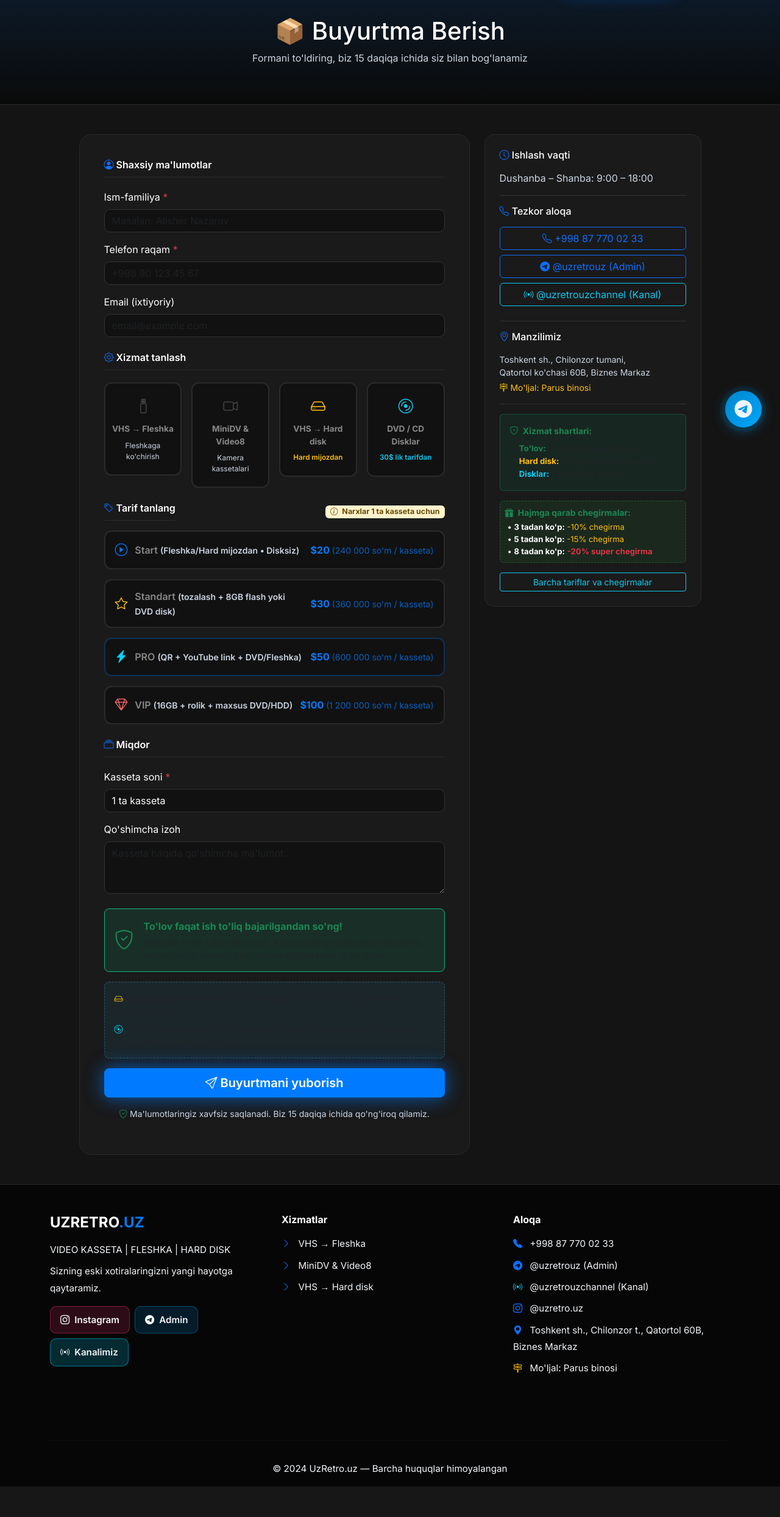
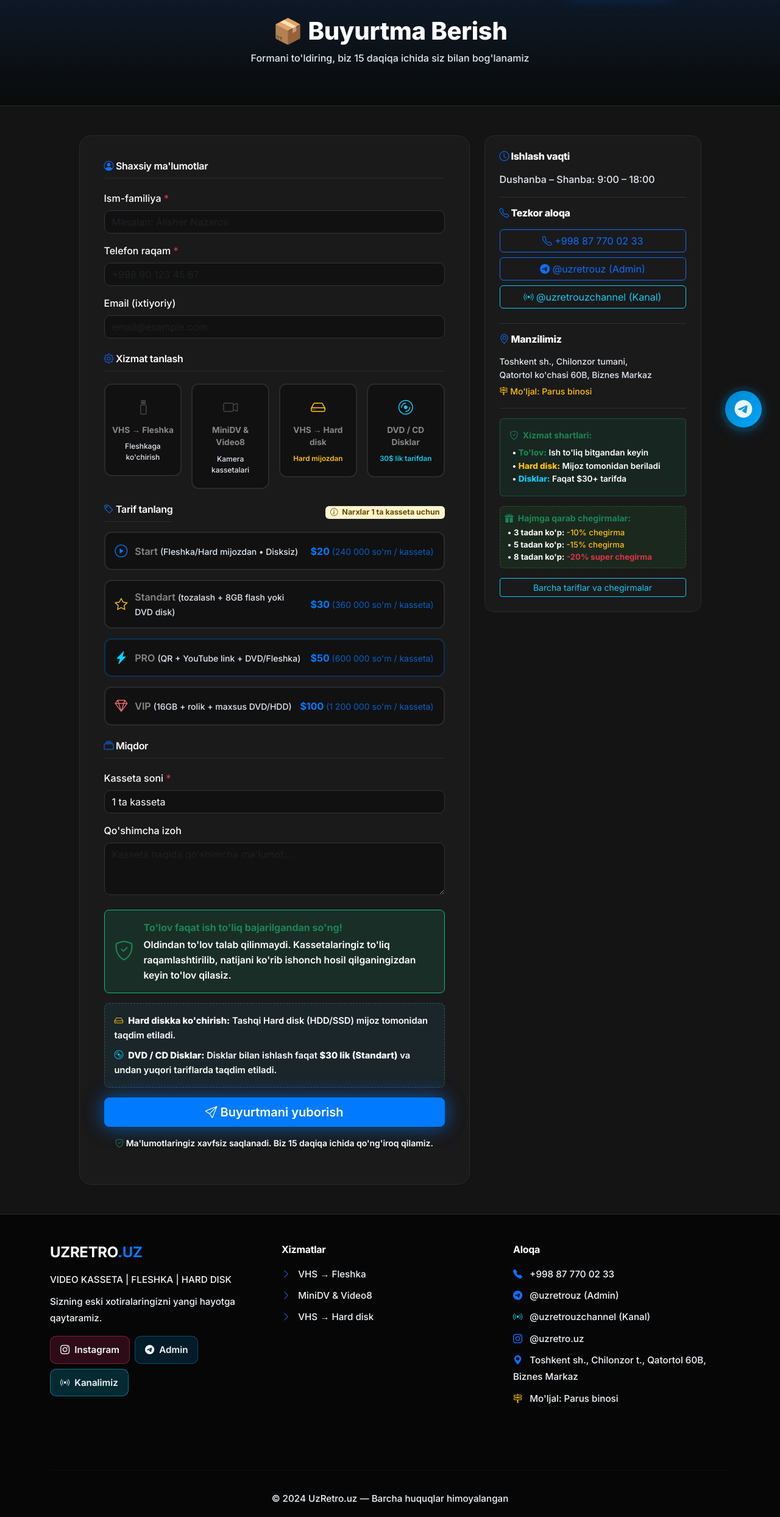
Before and after one commit to javoxirmahmudov012-coder/uzretro_uz, a Flask app: page /order in a window 1280 px wide. Shown: the part 69-2557 px from the top of the page at 61% size. Before the commit the page ends 2507 px from the top, so only its background shows below. Run offline with Flask 3, Linux system fonts and the light colour scheme.

Commit message:
Barcha yozuvlar yuqori kontrastli, qalin (bold) va 100% aniq ko'rinadigan qilindi

```diff
--- a/static/css/style.css
+++ b/static/css/style.css
@@ -9,15 +9,29 @@
     --bg-card: #141414;
     --bg-card2: #1a1a1a;
     --border: #2a2a2a;
-    --text-muted: #888;
+    --text-muted: #cbd5e1;
 }
 
 * { box-sizing: border-box; }
 body {
     font-family: 'Inter', sans-serif;
     background: var(--bg-dark);
-    color: #e0e0e0;
+    color: #f8fafc;
+    font-weight: 500;
     overflow-x: hidden;
+    -webkit-font-smoothing: antialiased;
+}
+
+p {
+    color: #f1f5f9;
+    font-weight: 500;
+    line-height: 1.6;
+}
+
+h1, h2, h3, h4, h5, h6 {
+    font-weight: 800;
+    color: #ffffff;
+    letter-spacing: -0.3px;
 }
 
 /* -------- NAVBAR -------- */
@@ -157,9 +171,34 @@ body {
 .section-title { font-size: 2.2rem; font-weight: 800; color: #fff; margin-bottom: 12px; }
 .section-subtitle { color: #f1f5f9; font-size: 1.05rem; opacity: 0.9; }
 
-/* Global text-muted override for dark theme */
-.text-muted {
-    color: #cbd5e1 !important;
+/* Global text-muted and secondary text overrides for high contrast and readability */
+.text-muted,
+.text-body-secondary,
+.text-secondary {
+    color: #e2e8f0 !important;
+    font-weight: 500;
+}
+
+.trust-banner-desc {
+    color: #ffffff !important;
+    font-weight: 600 !important;
+    font-size: 0.98rem !important;
+    line-height: 1.6;
+}
+[data-theme="light"] .trust-banner-desc {
+    color: #064e3b !important;
+    font-weight: 600 !important;
+}
+
+.terms-banner-list {
+    color: #ffffff !important;
+    font-weight: 600 !important;
+    font-size: 0.92rem;
+    line-height: 1.65;
+}
+[data-theme="light"] .terms-banner-list {
+    color: #0f172a !important;
+    font-weight: 600 !important;
 }
 
 /* -------- SERVICE CARDS -------- */
@@ -189,8 +228,8 @@ body {
     color: var(--primary);
     margin-bottom: 20px;
 }
-.service-card h5 { color: #fff; font-weight: 700; margin-bottom: 10px; }
-.service-card p { color: #888; font-size: 0.9rem; margin-bottom: 15px; }
+.service-card h5 { color: #fff; font-weight: 800; margin-bottom: 10px; }
+.service-card p { color: #f1f5f9; font-weight: 500; font-size: 0.95rem; margin-bottom: 15px; line-height: 1.55; }
 .service-badge {
     display: inline-block;
     background: rgba(0,123,255,0.15);
@@ -974,9 +1013,11 @@ body {
     color: #0f172a;
     font-weight: 700;
 }
-[data-theme="light"] .text-muted {
-    color: #475569 !important;
-    font-weight: 500;
+[data-theme="light"] .text-muted,
+[data-theme="light"] .text-body-secondary,
+[data-theme="light"] .text-secondary {
+    color: #1e293b !important;
+    font-weight: 600 !important;
 }
 [data-theme="light"] .text-light {
     color: #1e293b !important;
--- a/templates/order.html
+++ b/templates/order.html
@@ -208,7 +208,7 @@
                                 <i class="bi bi-shield-check text-success fs-2 flex-shrink-0"></i>
                                 <div>
                                     <div class="fw-bold text-success fs-6 mb-1">To'lov faqat ish to'liq bajarilgandan so'ng!</div>
-                                    <div class="small text-body-secondary">
+                                    <div class="trust-banner-desc">
                                         Oldindan to'lov talab qilinmaydi. Kassetalaringiz to'liq raqamlashtirilib, natijani ko'rib ishonch hosil qilganingizdan keyin to'lov qilasiz.
                                     </div>
                                 </div>
@@ -217,7 +217,7 @@
 
                         <!-- Muhim eslatmalar -->
                         <div class="p-3 mb-3 rounded-3" style="background: rgba(56, 189, 248, 0.08); border: 1px dashed rgba(56, 189, 248, 0.35);">
-                            <ul class="list-unstyled mb-0 small text-body-secondary">
+                            <ul class="list-unstyled mb-0 terms-banner-list">
                                 <li class="mb-2"><i class="bi bi-hdd text-warning me-2"></i><strong>Hard diskka ko'chirish:</strong> Tashqi Hard disk (HDD/SSD) mijoz tomonidan taqdim etiladi.</li>
                                 <li><i class="bi bi-disc text-info me-2"></i><strong>DVD / CD Disklar:</strong> Disklar bilan ishlash faqat <strong>$30 lik (Standart)</strong> va undan yuqori tariflarda taqdim etiladi.</li>
                             </ul>
@@ -227,7 +227,7 @@
                             <i class="bi bi-send"></i> Buyurtmani yuborish
                         </button>
 
-                        <p class="text-muted text-center mt-3 small">
+                        <p class="text-white text-center mt-3 small fw-semibold">
                             <i class="bi bi-shield-check text-success"></i>
                             Ma'lumotlaringiz xavfsiz saqlanadi. Biz 15 daqiqa ichida qo'ng'iroq qilamiz.
                         </p>
@@ -269,7 +269,7 @@
 
                     <div class="p-3 mb-3 rounded" style="background: rgba(16, 185, 129, 0.08); border: 1px solid rgba(16, 185, 129, 0.3);">
                         <div class="text-success fw-bold small mb-2"><i class="bi bi-shield-check me-1"></i> Xizmat shartlari:</div>
-                        <ul class="list-unstyled text-body-secondary small mb-0 ps-1" style="font-size: 0.83rem; line-height: 1.6;">
+                        <ul class="list-unstyled text-white fw-semibold small mb-0 ps-1" style="font-size: 0.85rem; line-height: 1.6;">
                             <li>• <strong class="text-success">To'lov:</strong> Ish to'liq bitgandan keyin</li>
                             <li>• <strong class="text-warning">Hard disk:</strong> Mijoz tomonidan beriladi</li>
                             <li>• <strong class="text-info">Disklar:</strong> Faqat $30+ tarifda</li>
--- a/templates/pricing.html
+++ b/templates/pricing.html
@@ -19,7 +19,7 @@
         <span class="fw-bold text-success fs-5 d-block mb-1">
             <i class="bi bi-shield-check me-2"></i> To'lov faqat ish to'liq bajarilgandan so'ng!
         </span>
-        <p class="text-body-secondary small mb-0">
+        <p class="trust-banner-desc mb-0">
             Bizda oldindan to'lov yo'q. Kassetalaringiz raqamlashtirilib, natijani ko'rib to'liq ma'qul bo'lgach to'lov qilasiz. Hard disk mijozdan, disklar esa faqat $30 lik (Standart) tarifdan boshlanadi.
         </p>
     </div>
--- a/templates/services.html
+++ b/templates/services.html
@@ -16,7 +16,7 @@
         <span class="fw-bold text-success fs-5 d-block mb-1">
             <i class="bi bi-shield-check me-2"></i> To'lov faqat ish to'liq bajarilgandan so'ng!
         </span>
-        <p class="text-body-secondary small mb-0">
+        <p class="trust-banner-desc mb-0">
             Oldindan hech qanday to'lov olinmaydi. Barcha ishlar to'liq bajarilib, siz natijani qabul qilib olganingizdan keyin to'lov qilasiz. Hard disk mijozdan, disklar esa faqat $30 lik tarifdan boshlanadi.
         </p>
     </div>
```
